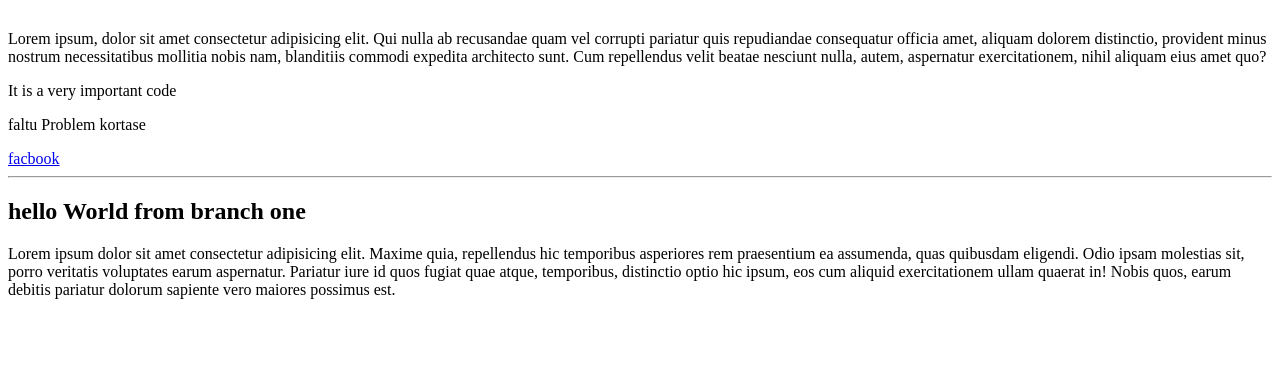
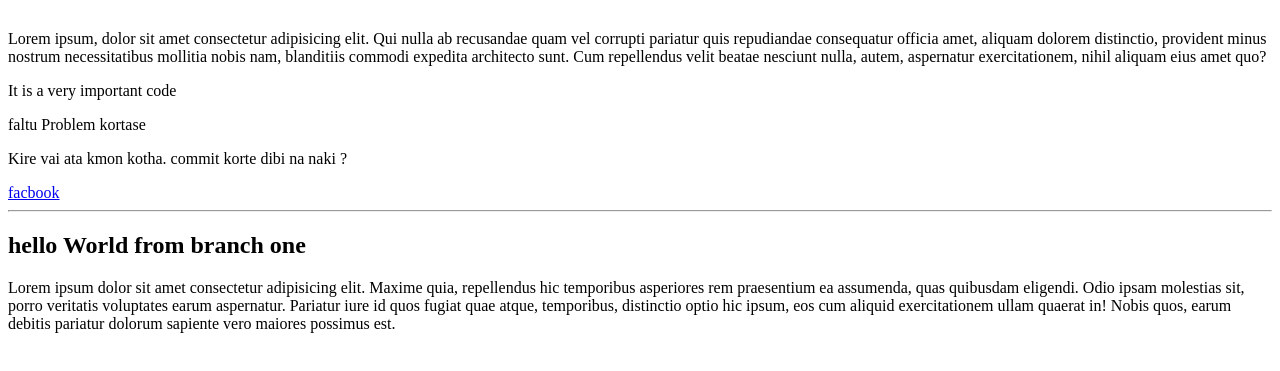
Before and after one commit to moshiur25524/html-demo-project, a plain HTML site: page index.html in a window 1280 px wide. Shown: the part 147-518 px from the top of the page. Drawn offline with Linux system fonts and the light colour scheme.

Commit message:
please vai commit korte de

```diff
--- a/index.html
+++ b/index.html
@@ -12,6 +12,7 @@
     <P>Lorem ipsum, dolor sit amet consectetur adipisicing elit. Qui nulla ab recusandae quam vel corrupti pariatur quis repudiandae consequatur officia amet, aliquam dolorem distinctio, provident minus nostrum necessitatibus mollitia nobis nam, blanditiis commodi expedita architecto sunt. Cum repellendus velit beatae nesciunt nulla, autem, aspernatur exercitationem, nihil aliquam eius amet quo?</P>
     <p>It is a very important code</p>
     <p>faltu Problem kortase</p>
+    <p>Kire vai ata kmon kotha. commit korte dibi na naki ?</p>
     <a href="#">facbook</a>
     <hr>
     <h2>hello World from branch one</h2>
```
